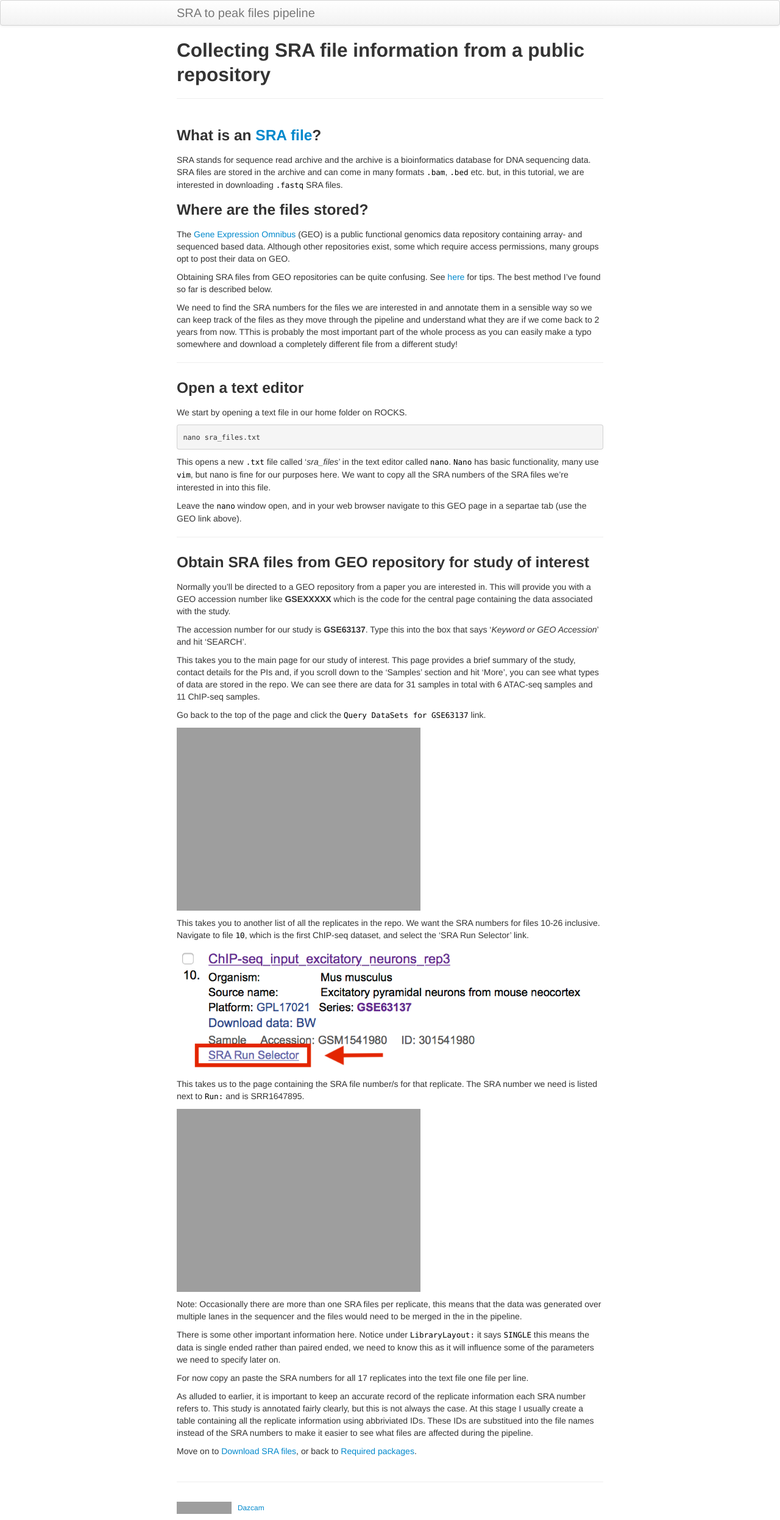
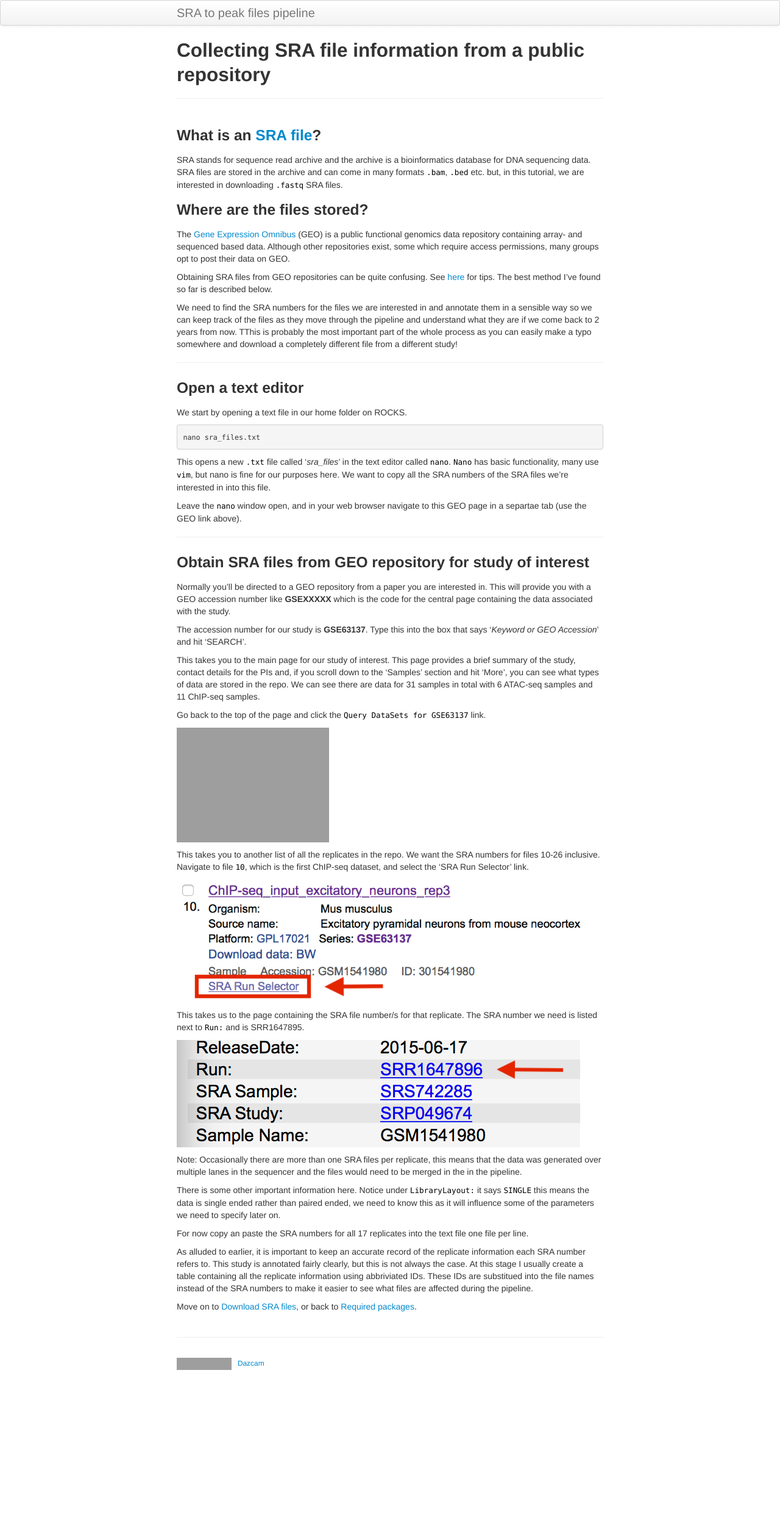
Before and after one commit to Dazcam/Bioinformatics-tutorials, a Jekyll site: the page built from pages/get_sra_info.md, in a window 1280 px wide. Shown: the whole page at 61% size. Built offline with Jekyll 4.4.1, drawn with Linux system fonts in a browser that asks for light colours; after the commit the page ends 2256 px from its top, so only the background shows below that; grey boxes are pictures that could not be loaded.

Commit message:
Image optimisation

```diff
--- a/pages/get_sra_info.md
+++ b/pages/get_sra_info.md
@@ -59,7 +59,7 @@ and 11 ChIP-seq samples.
 
 Go back to the top of the page and click the `Query DataSets for GSE63137` link.
 
-![useful image]({{ site.url }}/blob/gh-pages/assets/get_QueryDataset.png)
+![useful image]({{ site.url }}/assets/get_QueryDataset.png){:height="500px" width="250"}
 
 This takes you to another list of all the replicates in the repo. We want the SRA numbers for files 10-26 inclusive.
 Navigate to file `10`, which is the first ChIP-seq dataset, and select the 'SRA Run Selector' link.
@@ -69,7 +69,7 @@ Navigate to file `10`, which is the first ChIP-seq dataset, and select the 'SRA
 This takes us to the page containing the SRA file number/s for that replicate. The SRA number we need is listed next to `Run:` and is
 SRR1647895.
 
-![useful image]({{ site.url }}/blob/gh-pages/assets/getSRA_SRAnumber.png)
+![useful image]({{ site.url }}/assets/getSRA_SRAnumber.png)
 
 Note: Occasionally there are more than one SRA files per replicate, this means that the data was generated over
 multiple lanes in the sequencer and the files would need to be merged in the in the pipeline.
```
